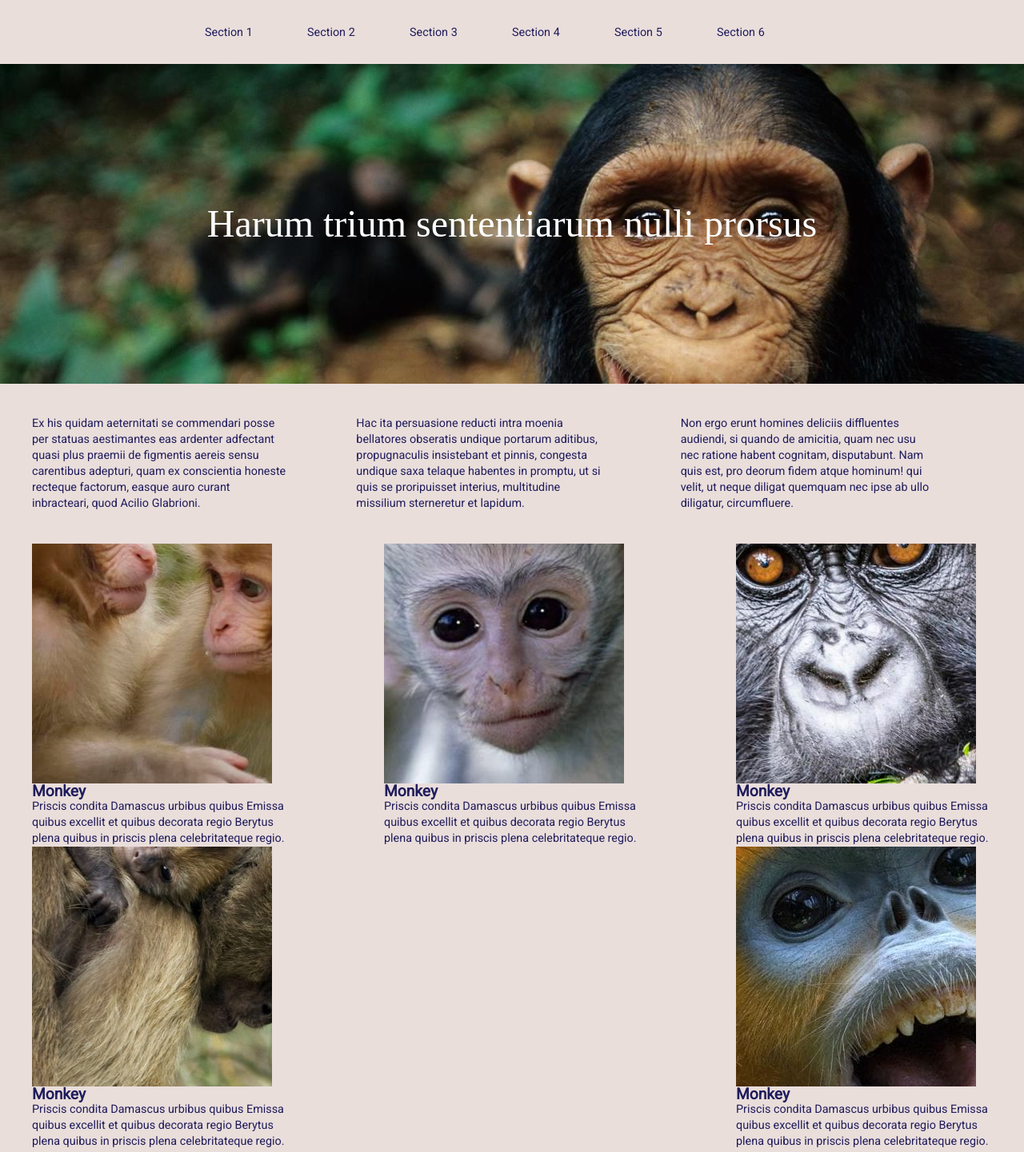
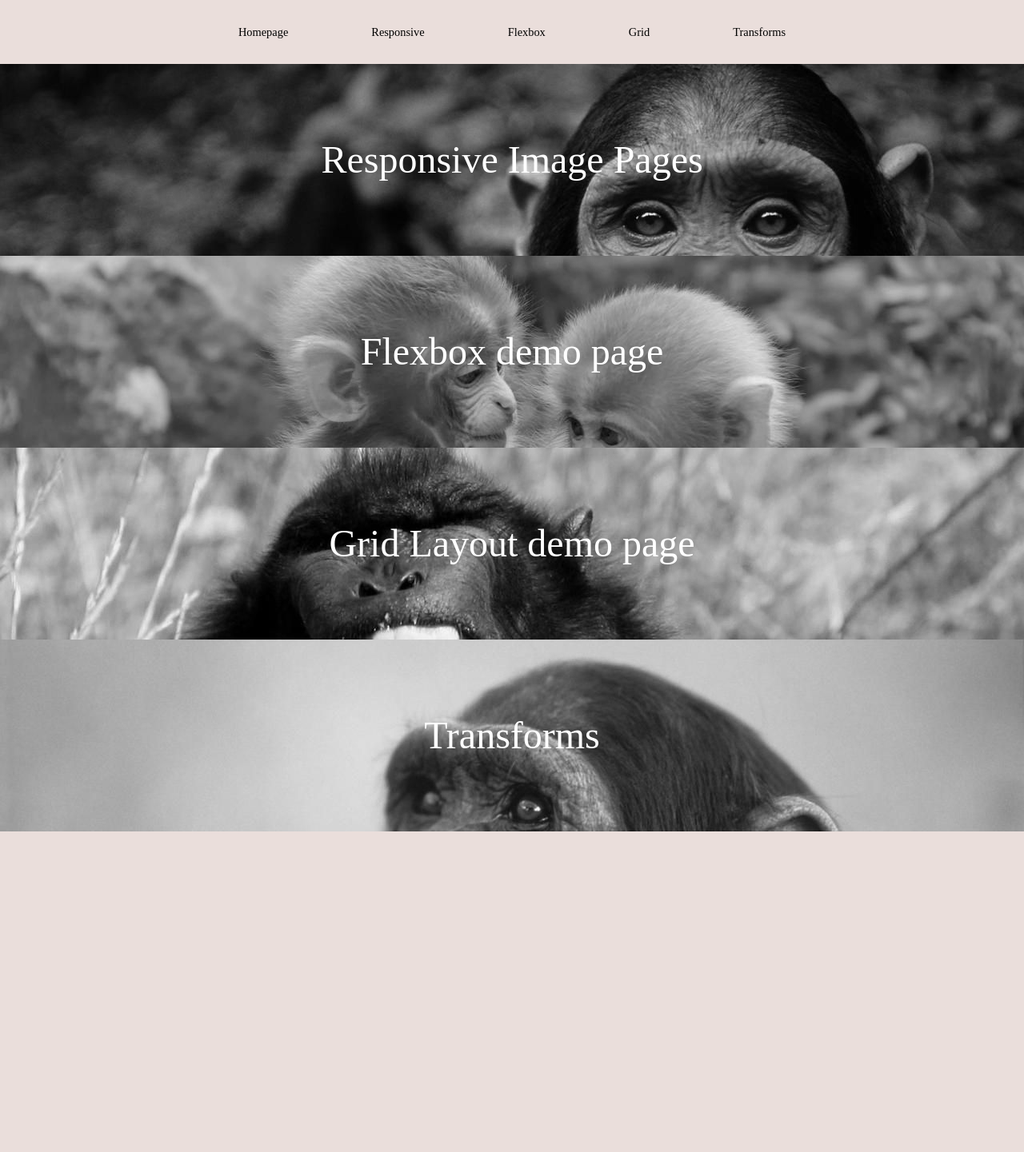
Before and after one commit to Thomasboyerg/B3-css-2019, a plain HTML site: page index.html in a window 1280 px wide. Shown: the whole page at 80% size. After the commit the page ends 1040 px from the top, so only its background shows below. Drawn offline with Linux system fonts and the light colour scheme; a web font is replaced by a local one.

Commit message:
nouveau site

```diff
--- /dev/null
+++ b/css/home.css
@@ -0,0 +1,46 @@
+.sec {
+    min-height: 30vh;
+    background-size: cover;
+    display: flex;
+    justify-content: center;
+    align-items: center;
+  }
+
+  .sec1 {
+    background: url("../img/img2.jpg") top center no-repeat;
+  }
+
+  .sec2 {
+    background: url("../img/img7.jpg") top center no-repeat;
+  }
+
+  .sec3 {
+    background: url("../img/img3.jpg") top center no-repeat;
+  }
+
+  .sec4 {
+    background: url("../img/img4.jpg") top center no-repeat;
+  }
+
+  .sec h1 {
+    color : #ffff;
+    font-size: 3em;
+    font-family: 'Jacques Francois';
+  }
+
+  a .sec {
+    -webkit-filter: grayscale(100%);
+	filter: grayscale(100%);
+	-webkit-transition: .3s ease-in-out;
+	transition: .3s ease-in-out;
+  }
+
+  a:hover .sec {
+    -webkit-filter: grayscale(0);
+    filter: grayscale(0);
+  }
+
+  a {
+    text-decoration: none;
+
+  }
--- a/css/other.css
+++ /dev/null
@@ -1,84 +0,0 @@
-.sec1 {
-  background: url("../img/img2.jpg") top center no-repeat;
-  min-height: 50vh;
-  background-size: cover;
-  display: flex;
-  justify-content: center;
-  align-items: center;
-
-}
-
-.sec1 h1 {
-  color : #ffff;
-  font-size: 3em;
-}
-
-.sec2 {
-  columns: 3;
-  color: #1f1c5c;
-  font-family: 'Roboto';
-  margin: 5vh
-
-}
-
-.sec2 p {
-  width: 25vw;
-  font-size: 0.9em;
-  line-height: 20px;
-}
-
-.img1 {
-  background: url("../img/img7.jpg") 50% 50% no-repeat;
-  width: 300px;
-  height: 300px;
-}
-
-.img2 {
-  background: url("../img/img8.jpg") 50% 50% no-repeat;
-  width: 300px;
-  height: 300px;
-}
-
-.img3 {
-  background: url("../img/img9.jpg") 50% 50% no-repeat;
-  width: 300px;
-  height: 300px;
-}
-
-.img4 {
-  background: url("../img/img10.jpg") 50% 50% no-repeat;
-  width: 300px;
-  height: 300px;
-}
-
-.img5 {
-  background: url("../img/img1.jpg") 50% 50% no-repeat;
-  width: 300px;
-  height: 300px;
-}
-
-.sec3 h2 {
-  color: #1f1c5c;
-  font-family: 'Roboto';
-  font-size: 1.2em;
-  font-weight: 700;
-}
-
-.sec3 p {
-  color: #1f1c5c;
-  font-family: 'Roboto';
-  font-size: 0.9em;
-  line-height: 20px;
-}
-
-.sec3 {
-  display: flex;
-  flex-direction: row;
-  flex-wrap: wrap;
-  justify-content: space-between;
-  margin: 5vh
-}
-
-.spaces {
-  width: 25vw;
-}
--- /dev/null
+++ b/css/scaffolding.css
@@ -0,0 +1,30 @@
+
+  li {
+    list-style: none;
+    display: inline-block;
+    margin: 50px;
+
+  }
+
+  .link {
+    text-decoration: none;
+    color: black;
+    font-family: 'Jacques Francois';
+    font-size: 0.9em;
+    font-weight: 500;
+  }
+
+  .link:hover {
+    text-decoration: line-through;
+  }
+
+  .link:active {
+    text-decoration: line-through;
+  }
+
+  header {
+    height: 10vh;
+    display: flex;
+    justify-content: center;
+    align-items: center;
+  }
--- a/css/typography.css
+++ b/css/typography.css
@@ -1 +1,2 @@
 @import url('https://fonts.googleapis.com/css?family=Roboto');
+@import url('https://fonts.googleapis.com/css?family=Jacques+Francois');
--- a/index.html
+++ b/index.html
@@ -1,120 +1,64 @@
 <html>
+
 <head>
   <meta charset="UTF-8">
   <meta name="viewport" content="width=device-width, initial-scale=1.0">
   <meta http-equiv="X-UA-Compatible" content="ie=edge">
-  <title>Document</title>
+  <title>Homepage</title>
   <link rel="stylesheet" href="css/layout.css">
   <link rel="stylesheet" href="css/typography.css">
   <link rel="stylesheet" href="css/other.css">
   <link rel="stylesheet" href="css/reset.css">
-
-  <style media="screen">
-  ul {
-    display: flex;
-    flex-direction: row;
-
-  }
-
-  li {
-    list-style: none;
-    width: 10vw;
-  }
-
-  a {
-    text-decoration: none;
-    color: #1f1c5c;
-    font-family: 'Roboto';
-    font-size: 0.9em;
-  }
-
-  header {
-    height: 10vh;
-    display: flex;
-    justify-content: center;
-    align-items: center;
-  }
-
-  </style>
+  <link rel="stylesheet" href="css/home.css">
+  <link rel="stylesheet" href="css/scaffolding.css">
 </head>
 
 <body>
   <header>
     <ul>
       <li>
-        <a href="#">Section 1</a>
+        <a href="index.html" class="link">Homepage</a>
       </li>
       <li>
-        <a href="#">Section 2</a>
+        <a href="responsive.html" class="link">Responsive</a>
       </li>
       <li>
-        <a href="#">Section 3</a>
+        <a href="flex.html" class="link">Flexbox</a>
       </li>
       <li>
-        <a href="#">Section 4</a>
+        <a href="grid.html" class="link">Grid</a>
       </li>
       <li>
-        <a href="#">Section 5</a>
-      </li>
-      <li>
-        <a href="#">Section 6</a>
+        <a href="transforms.html" class="link">Transforms</a>
       </li>
     </ul>
   </header>
 
-  <section class="sec1">
-    <h1>Harum trium sententiarum nulli prorsus</h1>
-  </section>
+  <a href="responsive.html">
+    <section class="sec sec1">
+      <h1>Responsive Image Pages</h1>
+    </section>
+  </a>
 
-  <section class="sec2">
-    <p>Ex his quidam aeternitati se commendari posse per statuas aestimantes eas ardenter adfectant quasi plus praemii de figmentis aereis sensu carentibus adepturi, quam ex conscientia honeste recteque factorum, easque auro curant inbracteari, quod Acilio Glabrioni.</p>
-    <p>Hac ita persuasione reducti intra moenia bellatores obseratis undique portarum aditibus, propugnaculis insistebant et pinnis, congesta undique saxa telaque habentes in promptu, ut si quis se proripuisset interius, multitudine missilium sterneretur et lapidum.</p>
-    <p>Non ergo erunt homines deliciis diffluentes audiendi, si quando de amicitia, quam nec usu nec ratione habent cognitam, disputabunt. Nam quis est, pro deorum fidem atque hominum! qui velit, ut neque diligat quemquam nec ipse ab ullo diligatur, circumfluere.</p>
-  </section>
+  <a href="flex.html">
+    <section class="sec sec2">
+      <h1>Flexbox demo page</h1>
+    </section>
+  </a>
 
-  <section class="sec3">
-    <div class="spaces">
-      <div class="img1">
-      </div>
-      <div class="text">
-        <h2>Monkey</h2>
-        <p>Priscis condita Damascus urbibus quibus Emissa quibus excellit et quibus decorata regio Berytus plena quibus in priscis plena celebritateque regio.</p>
-      </div>
-    </div>
-    <div class="spaces">
-      <div class="img2">
-      </div>
-      <div class="text">
-        <h2>Monkey</h2>
-        <p>Priscis condita Damascus urbibus quibus Emissa quibus excellit et quibus decorata regio Berytus plena quibus in priscis plena celebritateque regio.</p>
-      </div>
-    </div>
-    <div class="spaces">
-      <div class="img3">
-      </div>
-      <div class="text">
-        <h2>Monkey</h2>
-        <p>Priscis condita Damascus urbibus quibus Emissa quibus excellit et quibus decorata regio Berytus plena quibus in priscis plena celebritateque regio.</p>
-      </div>
-    </div>
-    <div class="spaces">
-      <div class="img4">
-      </div>
-      <div class="text">
-        <h2>Monkey</h2>
-        <p>Priscis condita Damascus urbibus quibus Emissa quibus excellit et quibus decorata regio Berytus plena quibus in priscis plena celebritateque regio.</p>
-      </div>
-    </div>
-    <div class="spaces">
-      <div class="img5">
-      </div>
-      <div class="text">
-        <h2>Monkey</h2>
-        <p>Priscis condita Damascus urbibus quibus Emissa quibus excellit et quibus decorata regio Berytus plena quibus in priscis plena celebritateque regio.</p>
-      </div>
-    </div>
-  </section>
+  <a href="grid.html">
+    <section class="sec sec3">
+      <h1>Grid Layout demo page</h1>
+    </section>
+  </a>
+
+  <a href="transforms.html">
+    <section class="sec sec4">
+      <h1>Transforms</h1>
+    </section>
+  </a>
 
 
 </body>
+
 </html>
```
Also changed, not shown: flex.html (added, +38 -0 lines), grid.html (added, +38 -0 lines), responsive.html (added, +38 -0 lines), transforms.html (added, +38 -0 lines), css/flex.css (added), css/grid.css (added), css/responsive.css (added), css/transforms.css (added), 1 other file.
